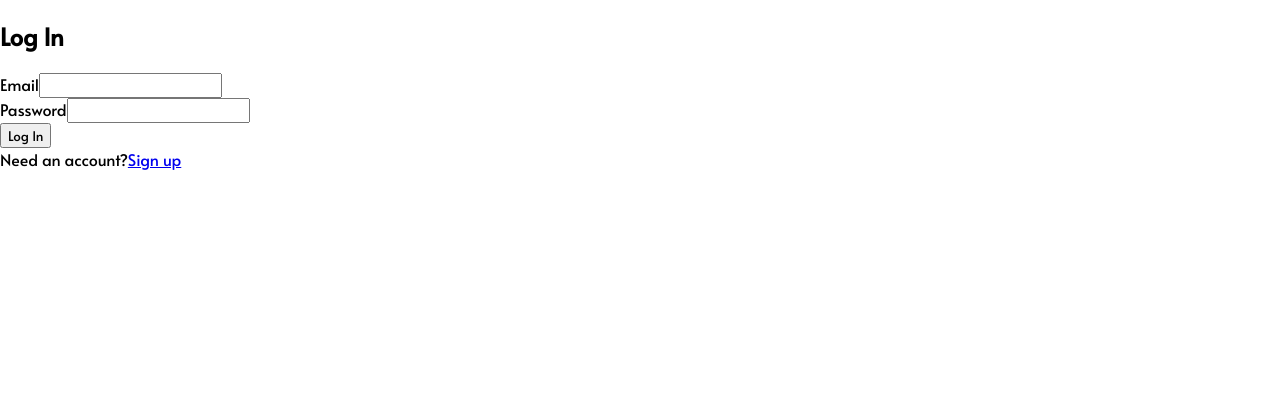
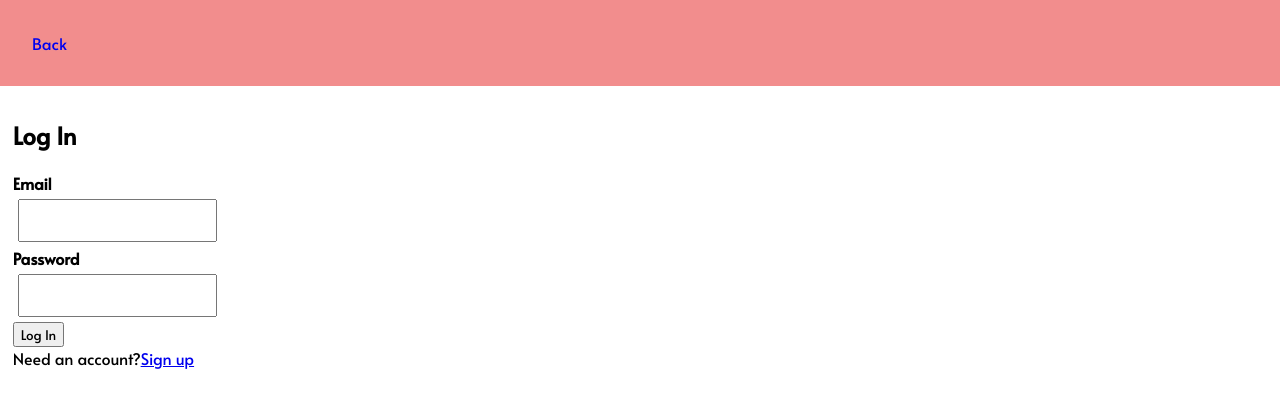
Before and after one commit to zelobsterburh/Group-Project, a React (Create React App) app in the folder my-react-app/: page /Login in a window 1280 px wide. Shown: the top 408 px of the page. Built offline with nearby package versions, Linux system fonts and the light colour scheme; no server answers.

Commit message:
Many style changes

```diff
--- a/my-react-app/src/elements/CreateItem.js
+++ b/my-react-app/src/elements/CreateItem.js
@@ -40,14 +40,16 @@ const CreateItem = (props) => {
   return(
   <div className='CreateItem'>
     <div className = 'Menu'>
-      <Link to='/SecondPage' className='SecondPageLink'>
+      <Link to='/SecondPage' className='menu-button'>
         Back
       </Link>
     </div>
     <div className = 'Form'>
+      <h2>Create Item</h2>
         <form onSubmit={onSubmit}>
               <div className='form-group'>
                 <b>Name</b>
+                <br />
                 <input
                   type='text'
                   placeholder='Sandra'
@@ -59,17 +61,19 @@ const CreateItem = (props) => {
               </div>
               <div className='form-group'>
                 <b>Description</b>
+                <br />
                 <input
                   type='text'
                   placeholder='Loveable rogue with a bad mouth'
                   name='description'
-                  className='form-control'
+                  className='form-control long-text'
                   value={item.description}
                   onChange={onChange}
                 />
               </div>
               <div className='form-group'>
                 <b>Image</b>
+                <br />
                 <input
                   type='text'
                   placeholder='smiley.jfif'
--- a/my-react-app/src/elements/EditPage.js
+++ b/my-react-app/src/elements/EditPage.js
@@ -53,14 +53,16 @@ function EditPage(props) {
   return (
     <div className = 'EditPage'>
       <div className = 'Menu'>
-        <Link to='/SecondPage' className='SecondPageLink'>
+        <Link to='/SecondPage' className='menu-button'>
           Back
         </Link>
       </div>
       <div className = 'Form'>
+        <h2>Edit Item</h2>
       <form noValidate onSubmit={onSubmit}>
             <div className='form-group'>
               <b>Name</b>
+              <br />
               <input
                 type='text'
                 placeholder='Name of the Item'
@@ -72,22 +74,24 @@ function EditPage(props) {
             </div>
             <div className='form-group'>
               <b>Description</b>
+              <br />
               <input
                 type='text'
                 placeholder='Description of the Item'
                 name='description'
-                className='form-control'
+                className='form-control long-text'
                 value={item.description}
                 onChange={onChange}
               />
             </div>
             <div className='form-group'>
               <b>Image</b>
+              <br />
               <input
                 type='text'
                 placeholder='Item image'
                 name='img'
-                className='form-control'
+                className='form-control long-text'
                 value={item.img}
                 onChange={onChange}
               />
--- a/my-react-app/src/elements/FirstPage.css
+++ b/my-react-app/src/elements/FirstPage.css
@@ -5,9 +5,7 @@ body {
     background-color: rgb(242, 141, 141);
     padding: 2em;
 }
-.login {
-    margin-top: -1em;
-    float: right;
+.menu-button {
     text-decoration: none;
-
+    margin-right: 3%;
 }
--- a/my-react-app/src/elements/FirstPage.js
+++ b/my-react-app/src/elements/FirstPage.js
@@ -26,15 +26,16 @@ function FirstPage() {
     <a href="/create-item">+ Add New Item</a>
    </p>
       return (
+
         <div className="App">
-           <div className="Menu">
-           <Link
+          <div className="Menu">
+            <Link
               to='/Login'
-              className='login'
+              className='menu-button'
             >
-             Log in
+              Log in
             </Link>
-            </div>
+          </div>
           <div className="List">
             {itemList}
           </div>
--- a/my-react-app/src/elements/Login.js
+++ b/my-react-app/src/elements/Login.js
@@ -37,30 +37,36 @@ function Login() {
     return (
         <Container
             className="d-flex align-items-center justify-content-center"
-            style={{ minHeight: "100vh" }}
         >
-            <div className="w-100" style={{ maxWidth: "400px" }}>
+            <div className="w-100">
                 <>
                     <Card>
-                        <Card.Body>
+                        <div className = 'Menu'>
+                            <Link to='/' className="menu-button">
+                                Back
+                            </Link>
+                        </div>
+                        <Card.Body className="login-page">
                             <h2 className="text-center mb-4">Log In</h2>
                             {error && <Alert variant="danger">{error}</Alert>}
                             <Form onSubmit={handleSubmit}>
                                 <Form.Group id="email">
-                                    <Form.Label>Email</Form.Label>
+                                    <b>Email</b>
+                                    <br />
                                     <Form.Control type="email" required onChange={e => setEmail(e.target.value)}/>
                                 </Form.Group>
                                 <Form.Group id="password">
-                                    <Form.Label>Password</Form.Label>
+                                    <b>Password</b>
+                                    <br />
                                     <Form.Control type="password" required onChange={e => setPassword(e.target.value)}/>
                                 </Form.Group>
                                 <Button disabled={loading} className="w-100 mt-2" type="submit">
                                     Log In
                                 </Button>
                             </Form>
+                            <div className="w-100 text-center mt-2">Need an account?<Link to="/Signup">Sign up</Link></div>
                         </Card.Body>
                     </Card>
-                    <div className="w-100 text-center mt-2">Need an account?<Link to="/Signup">Sign up</Link></div>
                 </>
             </div>
         </Container>
--- a/my-react-app/src/elements/SecondPage.js
+++ b/my-react-app/src/elements/SecondPage.js
@@ -26,14 +26,13 @@ function SecondPage(props) {
            <div className="Menu">
             <Link
               to='/CreateItem'
-              className='login'
-              style={{float: "left"}}
+              className='menu-button'
             >
               Create Item
             </Link>
             <Link
                 to='/'
-                className='login'
+                className='menu-button'
             >
               Logout
             </Link>
--- a/my-react-app/src/index.css
+++ b/my-react-app/src/index.css
@@ -67,3 +67,13 @@
 .Form {
     padding: 1%;
 }
+.form-control {
+    margin: 5px;
+    padding: 10px;
+}
+.long-text {
+    width: 80%;
+}
+.login-page {
+    padding: 1%;
+}
```
